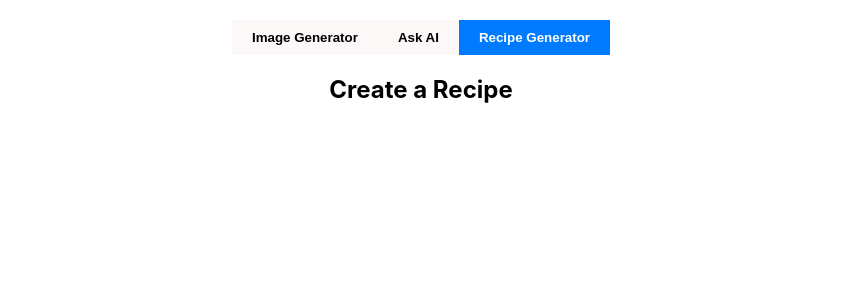
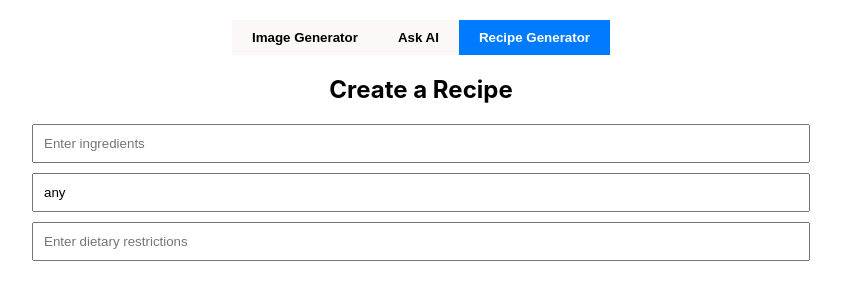
Before and after one commit to vickky122/VersaAI_fullstack, a React (Create React App) app in the folder frontend/spring-ai-react/: page / in a window 1280 px wide. Both pictures are taken after a click on the button "Recipe Generator". Shown: the top 300 px of the page, without its empty margins (219-1060 px from the left). Built offline with nearby package versions, Linux system fonts and the light colour scheme.

Commit message:
inputs for the recipe

```diff
--- a/frontend/spring-ai-react/src/components/RecipeGenerator.js
+++ b/frontend/spring-ai-react/src/components/RecipeGenerator.js
@@ -8,8 +8,33 @@ function RecipeGenerator() {
     const [recipe, setRecipe] = useState('');
 
 
+
   return (
-    <h2>Create a Recipe</h2>
+    <div>
+
+<h2>Create a Recipe</h2>
+    <input
+      type="text"
+      placeholder="Enter ingredients"
+      value={ingredients}
+      onChange={(e) => setIngredients(e.target.value)}
+    />
+    <input
+      type="text"
+      placeholder="Enter cuisine type"
+      value={cuisine}
+      onChange={(e) => setCuisine(e.target.value)}
+    />
+    <input
+      type="text"
+      placeholder="Enter dietary restrictions"
+      value={dietaryRestrictions}
+      onChange={(e) => setDietaryRestrictions(e.target.value)}
+    />
+
+    </div>
+
+
   );
 }
 
```
